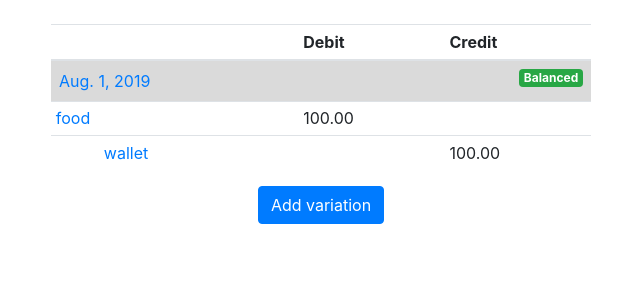
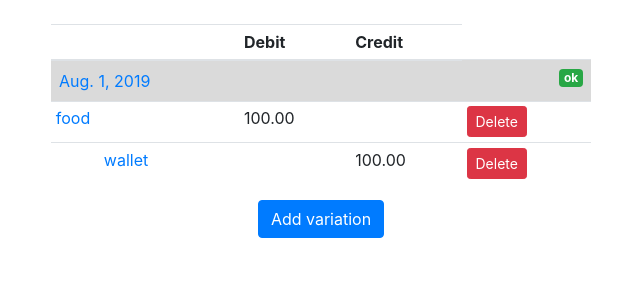
Before and after one commit to manugrandio/leanledger, a Django app: page /ledger/1/record/1/ in a window 1280 px wide. Shown: the part 56-356 px from the top of the page, without its empty margins (319-959 px from the left). Run offline with Django 3.2, Linux system fonts and the light colour scheme; data comes from the database, SQL or seed files in the repository; some libraries are stand-ins or nearby versions.

Commit message:
Variation deletion

```diff
--- a/leanledger/ledger/urls.py
+++ b/leanledger/ledger/urls.py
@@ -2,7 +2,8 @@ from django.urls import path
 
 from .views import (
     ledgers, ledger_new, ledger_update, ledger_delete, record, record_create,
-    records, account_detail, account_create, account_delete, accounts, variation_create, variation_detail,
+    records, account_detail, account_create, account_delete, accounts,
+    variation_create, variation_detail, variation_delete,
 )
 
 
@@ -20,6 +21,10 @@ urlpatterns = [
     path(
         '<int:ledger_pk>/record/<int:record_pk>/variation/<int:variation_pk>/', variation_detail,
         name='variation_detail'),
+    path(
+        '<int:ledger_pk>/record/<int:record_pk>/variation/<int:variation_pk>/delete/',
+        variation_delete,
+        name='variation_delete'),
     path('<int:ledger_pk>/account/', accounts, name='accounts'),
     path('<int:ledger_pk>/account/create/', account_create, name='account_create'),
     path('<int:ledger_pk>/account/<int:account_pk>/', account_detail, name='account'),
--- a/leanledger/ledger/views.py
+++ b/leanledger/ledger/views.py
@@ -2,6 +2,7 @@ import json
 from collections import namedtuple
 
 from django.contrib.auth.models import AnonymousUser, User
+from django.http import HttpResponseForbidden
 from django.shortcuts import redirect, render
 from django.urls import reverse
 
@@ -73,6 +74,7 @@ def record_create(request, ledger_pk):
         record.ledger = ledger
         record.save()
         return redirect(reverse('record', args=[ledger.pk, record.pk]))
+        # TODO handle form errors
     return render(request, 'ledger/record_create.html', context={
         'form': form,
         'ledger': ledger,
@@ -141,8 +143,16 @@ def variation_create(request, ledger_pk, record_pk):
             variation.record = Record.objects.get(pk=record_pk)
             variation.save()
             return redirect(reverse('record', args=[ledger_pk, record_pk]))
+        # TODO handle form errors
     return render(request, 'ledger/variation_create.html', {
         'form': form,
         'record_pk': record_pk,
         'ledger_pk': ledger_pk
     })
+
+
+def variation_delete(request, ledger_pk, record_pk, variation_pk):
+    if request.method != 'POST':
+        return HttpResponseForbidden('Method not allowed')
+    Variation.objects.get(pk=variation_pk).delete()
+    return redirect(reverse('record', args=[ledger_pk, record_pk]))
--- a/leanledger/templates/ledger/record_single.html
+++ b/leanledger/templates/ledger/record_single.html
@@ -1,12 +1,12 @@
 {% load record_utils %}
 
 <tr class="table-active" scope="col">
-  <td class="p-2" colspan="3" scope="row">
+  <td class="p-2" colspan="4" scope="row">
     <a href="{% url 'record' ledger.pk record.pk %}">{{ record.date }}</a>
     {% if record.is_balanced %}
-      <span class="float-right badge badge-success">Balanced</span>
+      <span class="float-right badge badge-success">ok</span>
     {% else %}
-      <span class="float-right badge badge-danger">Unbalanced</span>
+      <span class="float-right badge badge-danger">unbalanced</span>
     {% endif %}
     <em class="mr-3 float-right">{{ record.description }}</em>
   </td>
@@ -23,6 +23,12 @@
     </td>
     <td>
     </td>
+    <td>
+      <form method="POST" action="{% url 'variation_delete' ledger.pk record.pk debit_variation.pk %}">
+        {% csrf_token %}
+        <button class="btn btn-sm btn-danger" type="submit">Delete</button>
+      </form>
+    </td>
   </tr>
 {% endfor %}
 {% for credit_variation in record.variations_by_type.credit %}
@@ -37,5 +43,11 @@
     <td>
       {{ credit_variation.amount|absolute }}
     </td>
+    <td>
+      <form method="POST" action="{% url 'variation_delete' ledger.pk record.pk credit_variation.pk %}">
+        {% csrf_token %}
+        <button class="btn btn-sm btn-danger" type="submit">Delete</button>
+      </form>
+    </td>
   </tr>
 {% endfor %}
```
Also changed, not shown: leanledger/ledger/tests/test_views.py (+18 -0 lines).
